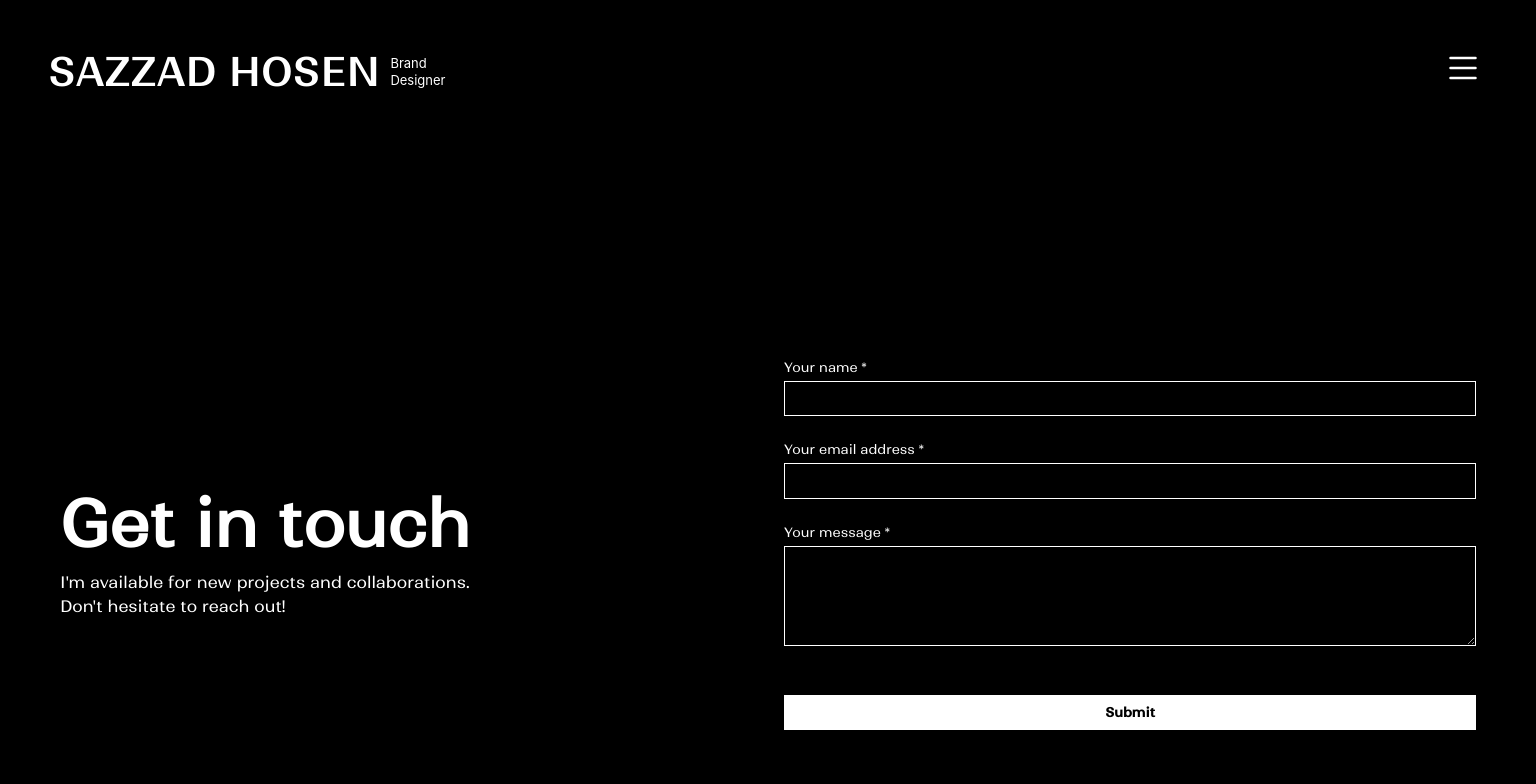
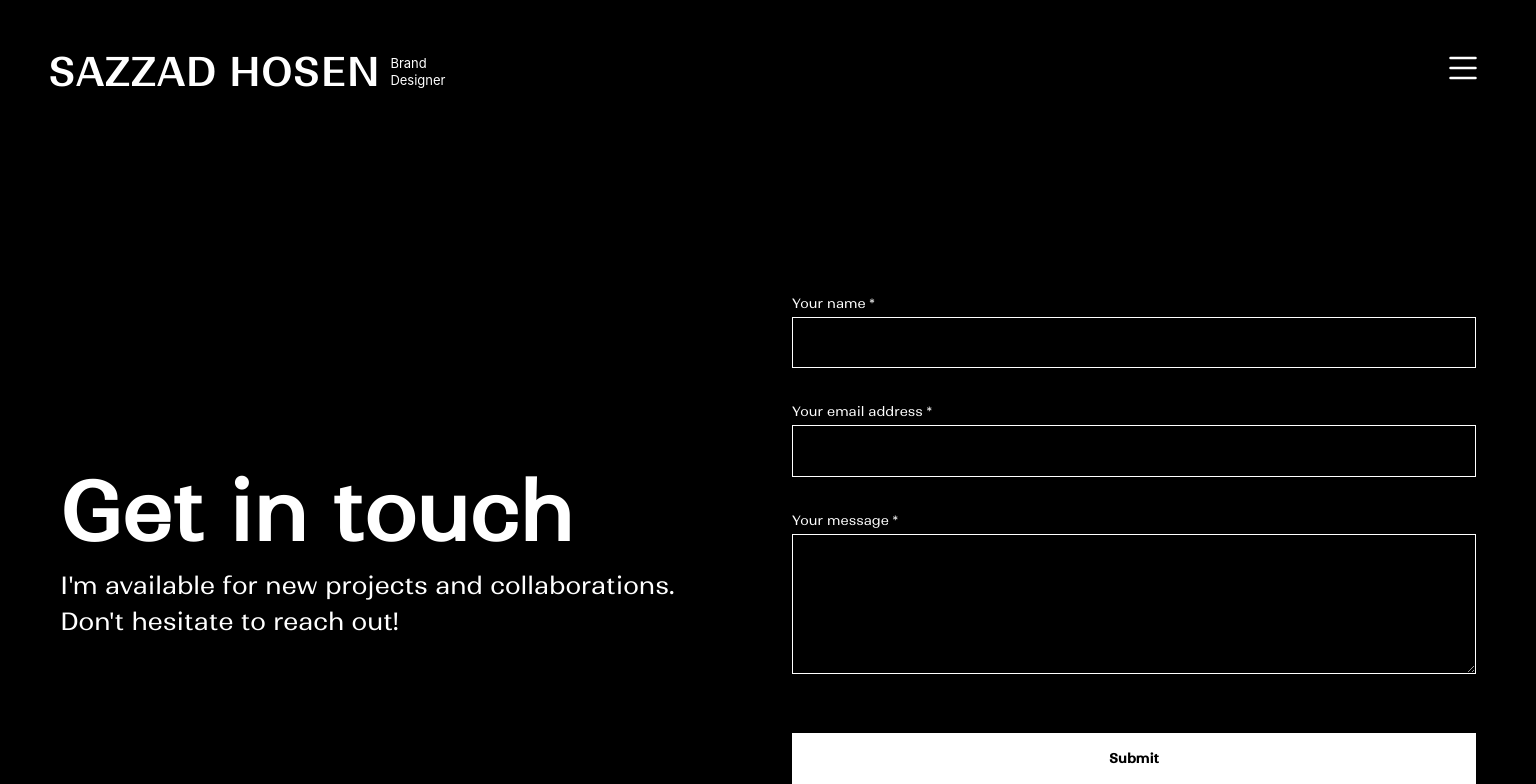
Before and after one commit to monirul360/sazzad-portfolio, a React (Create React App) app: page /contact in a window 1536 px wide. Shown: the top 784 px of the page. Built offline with nearby package versions, Linux system fonts and the light colour scheme; no server answers.

Commit message:
contact page complate

```diff
--- a/src/App.css
+++ b/src/App.css
@@ -406,7 +406,6 @@ ul {
 
 /* responsive code */
 
-
 @media (min-width:1400px) {
   .work-img img {
     width: 100%;
@@ -419,6 +418,39 @@ ul {
     font-size: calc(3.950rem + 1.5vw);
     color: #FFFFFF;
   }
+
+  .contact-from input {
+    width: 100%;
+    padding: 15px;
+    font-family: 'Ranade-Regular';
+    margin-top: 3px;
+    margin-bottom: 30px;
+    background-color: #000000;
+    border: 1.5px solid #fff;
+    color: #fff;
+    font-size: small;
+  }
+
+  .contact-from textarea {
+    width: 100%;
+    height: 140px;
+    padding: 15px;
+    font-family: 'Ranade-Regular';
+    margin-top: 3px;
+    margin-bottom: 50px;
+    background-color: #000000;
+    border: 1px solid #fff;
+    color: #fff;
+    font-size: small;
+  }
+
+  .contact-from input[type=submit] {
+    background-color: #fff;
+    color: #000000;
+    font-family: 'Ranade-Medium';
+    font-weight: bold;
+  }
+
 }
 
 
@@ -430,6 +462,14 @@ ul {
     color: #FFFFFF;
   }
 
+  .contact-text h1 {
+    font-weight: bold;
+    font-size: 5rem;
+  }
+
+  .contact-text p {
+    font-size: 24px;
+  }
 }
 
 @media (min-width:1700px) {
@@ -439,9 +479,8 @@ ul {
     font-size: calc(5.750rem + 1.5vw);
     color: #FFFFFF;
   }
+
 }
-
-
 
 
 @media (min-width:1600px) {
@@ -450,6 +489,15 @@ ul {
     line-height: 1.3;
     font-size: calc(4.750rem + 1.5vw);
     color: #FFFFFF;
+  }
+
+  .contact-text h1 {
+    font-weight: bold;
+    font-size: 8rem;
+  }
+
+  .contact-text p {
+    font-size: 30px;
   }
 }
 
@@ -460,6 +508,15 @@ ul {
     font-size: calc(6.750rem + 1.5vw);
     color: #FFFFFF;
   }
+
+  .contact-text h1 {
+    font-weight: bold;
+    font-size: 10rem;
+  }
+
+  .contact-text p {
+    font-size: 40px;
+  }
 }
 
 @media (min-width:3092px) {
@@ -469,11 +526,25 @@ ul {
     font-size: calc(7.750rem + 1.5vw);
     color: #FFFFFF;
   }
+
+  .contact-text h1 {
+    font-weight: bold;
+    font-size: 12rem;
+  }
+
+  .contact-text p {
+    font-size: 45px;
+  }
 }
 
 @media (max-width:992px) {
   .infowork {
     width: 100%;
+  }
+
+  .contact-text h1 {
+    font-weight: bold;
+    font-size: 45px;
   }
 }
 
@@ -501,4 +572,13 @@ ul {
     align-items: center;
     background-color: #000000;
   }
+
+  .contact {
+    background-color: #000000;
+    width: 100%;
+    height: 100%;
+    display: flex;
+    justify-content: center;
+    align-items: center;
+  }
 }
--- a/src/Page/Contact/Contact.js
+++ b/src/Page/Contact/Contact.js
@@ -6,16 +6,18 @@ const Contact = () => {
             <section className='contact p-5'>
                 <div className="row d-flex justify-content-center align-items-center">
                     <div className="col-md-6">
-                        <div className='contact-text m-3'>
+                        <div className='contact-text  m-4'>
                             <h1>
                                 Get in touch
                             </h1>
-                            <p>I'm available for new projects and collaborations.</p>
-                            <p>Don't hesitate to reach out!</p>
+                            <p>I'm available for new projects and collaborations.
+                                Don't hesitate to reach out!
+                            </p>
+
                         </div>
                     </div>
                     <div className="col-md-6">
-                        <div className="contact-from p-3">
+                        <div className="contact-from m-4">
                             <Form></Form>
                         </div>
                     </div>
```
